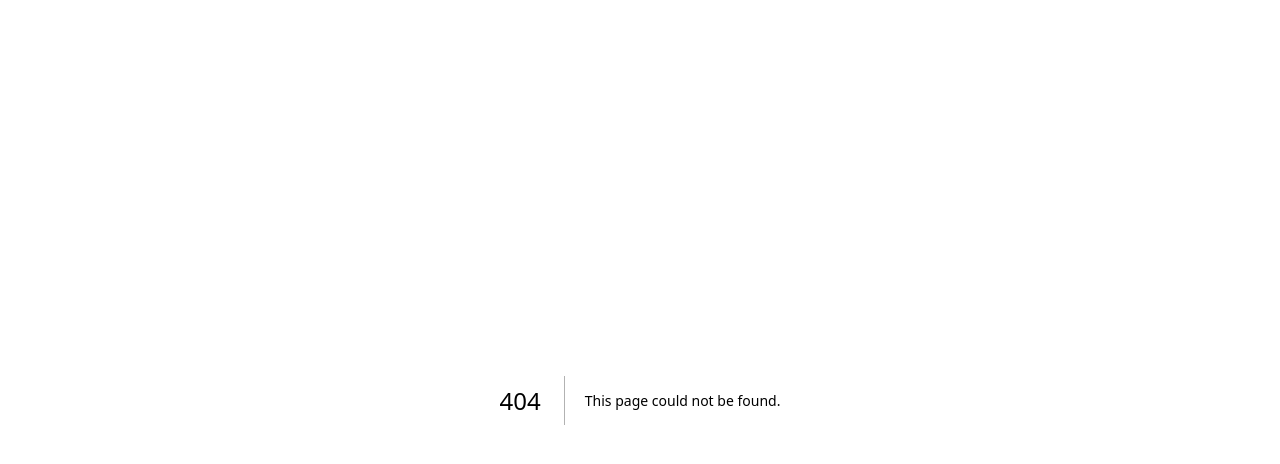
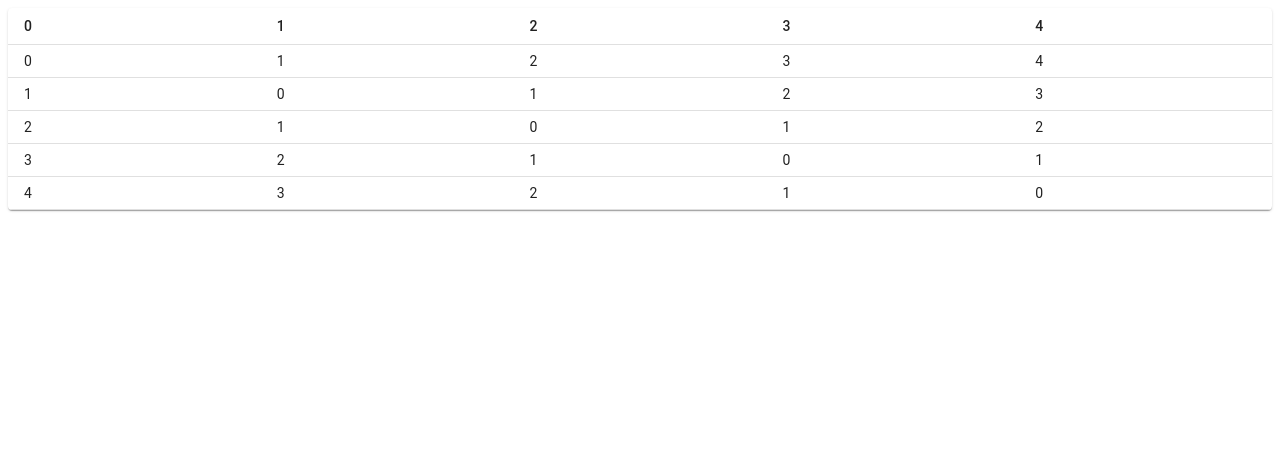
Before and after one commit to ChefYeum/Honours, a Next.js app in the folder client/: page /Table in a window 1280 px wide. Before the commit this address had no page. Shown: the top 464 px of the page. Built offline with nearby package versions, Linux system fonts and the light colour scheme.

Commit message:
Add table and verify button

```diff
--- /dev/null
+++ b/client/src/pages/Table.tsx
@@ -0,0 +1,68 @@
+
+import React from 'react';
+import Table from '@mui/material/Table';
+import TableBody from '@mui/material/TableBody';
+import TableCell from '@mui/material/TableCell';
+import TableContainer from '@mui/material/TableContainer';
+import TableHead from '@mui/material/TableHead';
+import TableRow from '@mui/material/TableRow';
+import Paper from '@mui/material/Paper';
+
+function createData(
+  name: string,
+  calories: number,
+  fat: number,
+  carbs: number,
+  protein: number,
+) {
+  return { name, calories, fat, carbs, protein };
+}
+
+const compositionTable = // n by n compositionTable
+  [
+    [0, 1, 2, 3, 4],
+    [1, 0, 1, 2, 3],
+    [2, 1, 0, 1, 2],
+    [3, 2, 1, 0, 1],
+    [4, 3, 2, 1, 0],
+  ];
+
+
+export default function DenseTable() {
+  return (
+    <TableContainer component={Paper}>
+      <Table size="small" aria-label="a dense table">
+        <TableHead>
+          <TableRow>
+            {compositionTable.map((row, index) => (
+              <TableCell key={index} align="justify">{index}</TableCell>
+            ))}
+          </TableRow>
+        </TableHead>
+        <TableBody>
+          {compositionTable.map((row, index) => (
+            <TableRow key={index}>
+              {row.map((cell, index) => (
+                <TableCell key={index} align="justify">{cell}</TableCell>
+              ))}
+            </TableRow>
+          ))}
+          {/* {rows.map((row) => (
+            <TableRow
+              key={row.name}
+              sx={{ '&:last-child td, &:last-child th': { border: 0 } }}
+            >
+              <TableCell component="th" scope="row">
+                {row.name}
+              </TableCell>
+              <TableCell align="right">{row.calories}</TableCell>
+              <TableCell align="right">{row.fat}</TableCell>
+              <TableCell align="right">{row.carbs}</TableCell>
+              <TableCell align="right">{row.protein}</TableCell>
+            </TableRow>
+          ))} */}
+        </TableBody>
+      </Table>
+    </TableContainer>
+  );
+}
```
Also changed, not shown: client/src/pages/Counter.tsx (+8 -3 lines), client/src/pages/index.tsx (+7 -2 lines).
